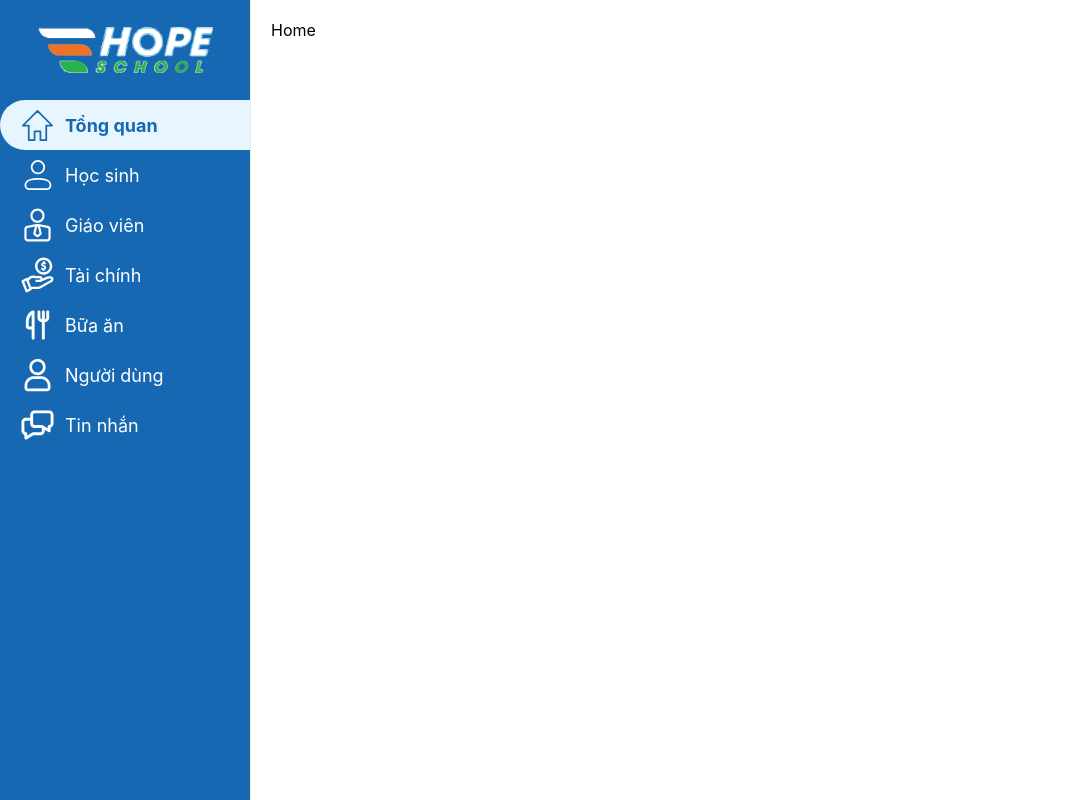
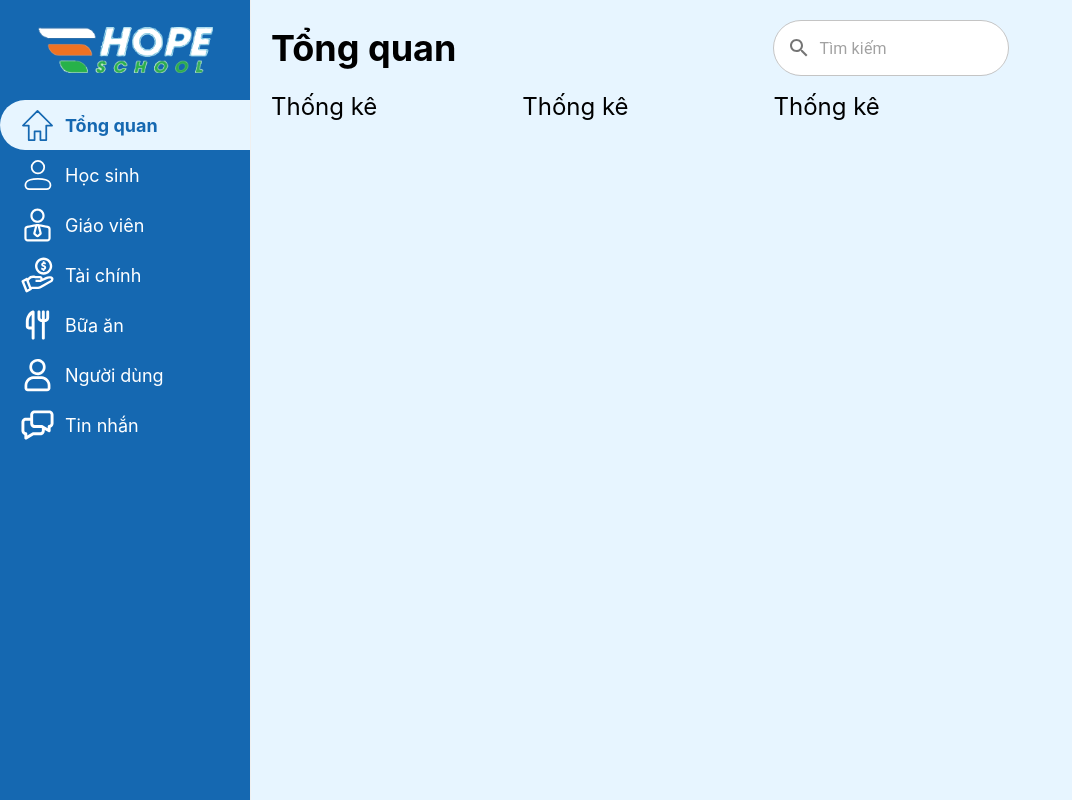
Before and after one commit to TalJa1/web-huybao, a React (Create React App) app: page / in a window 1280 px wide. Shown: the whole page, without its empty margins (0-1072 px from the left). Built offline with nearby package versions, Linux system fonts and the light colour scheme.

Commit message:
Enhance TopLayout with a new background color and update Home component layout with search functionality and grid structure

```diff
--- a/src/components/TopLayout.tsx
+++ b/src/components/TopLayout.tsx
@@ -115,7 +115,9 @@ const TopLayout: React.FC<{ children: React.ReactNode }> = ({ children }) => {
           </MenuItem>
         </Menu>
       </Sidebar>
-      <div style={{ flex: 1, padding: "20px" }}>{children}</div>
+      <div style={{ flex: 1, padding: "20px", backgroundColor: "#E7F5FF" }}>
+        {children}
+      </div>
     </div>
   );
 };
--- a/src/views/Home.tsx
+++ b/src/views/Home.tsx
@@ -1,6 +1,8 @@
 import React from "react";
 import TopLayout from "../components/TopLayout";
-import { Box } from "@mui/material";
+import { Box, InputAdornment, TextField } from "@mui/material";
+import Grid from "@mui/material/Grid2";
+import SearchIcon from "@mui/icons-material/Search";
 
 const Home = () => {
   return (
@@ -11,7 +13,52 @@ const Home = () => {
 };
 
 const Main: React.FC = () => {
-  return <Box>Home</Box>;
+  return (
+    <Box>
+      <Grid container spacing={2}>
+        <Grid size={9} container>
+          <Grid size={12} container sx={{ alignItems: "center" }}>
+            <Grid
+              size={8}
+              sx={{ color: "#000000", fontSize: "36px", fontWeight: "700" }}
+            >
+              Tổng quan
+            </Grid>
+            <Grid size={4}>
+              <TextField
+                variant="outlined"
+                placeholder="Tìm kiếm"
+                InputProps={{
+                  startAdornment: (
+                    <InputAdornment position="start">
+                      <SearchIcon />
+                    </InputAdornment>
+                  ),
+                  style: {
+                    backgroundColor: "white",
+                    borderRadius: "200px",
+                  },
+                }}
+                fullWidth
+              />
+            </Grid>
+          </Grid>
+          <Grid size={12} container>
+            <Grid size={4} sx={{ color: "#000000", fontSize: "24px" }}>
+              Thống kê
+            </Grid>
+            <Grid size={4} sx={{ color: "#000000", fontSize: "24px" }}>
+              Thống kê
+            </Grid>
+            <Grid size={4} sx={{ color: "#000000", fontSize: "24px" }}>
+              Thống kê
+            </Grid>
+          </Grid>
+        </Grid>
+        <Grid size={3}></Grid>
+      </Grid>
+    </Box>
+  );
 };
 
 export default Home;
```
